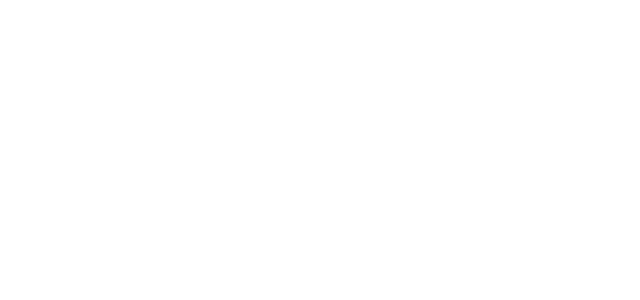
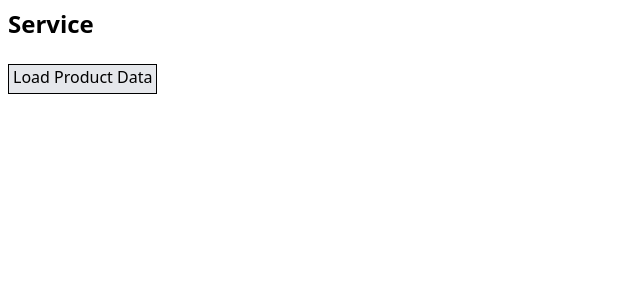
Before and after one commit to SomanAnshuman/Services-and-APIs, an Angular app: page / in a window 1280 px wide. Shown: the top 300 px of the page, without its empty margins (0-640 px from the left). Built offline with nearby package versions, Linux system fonts and the light colour scheme.

Commit message:
day 7 services

```diff
--- a/src/app/app.component.html
+++ b/src/app/app.component.html
@@ -7,7 +7,21 @@
 <!-- * * * * * * * to get started with your project! * * * * * * * -->
 <!-- * * * * * * * * * * * * * * * * * * * * * * * * * * * * * * * -->
 
+<body class="m-2">
+  <h1 class="text-2xl font-bold">Service</h1>
+  <br />
 
+  <button
+    (click)="getProductData()"
+    class="border px-1 pb-1 bg-gray-200 cursor-pointer active:bg-gray-400"
+  >
+    Load Product Data
+  </button>
+
+  @for (item of productData; track item) {
+    <h2 class="font-mono">{{ item.name }}, {{ item.brand }}, {{ item.price }}</h2>
+  }
+</body>
 
 <!-- * * * * * * * * * * * * * * * * * * * * * * * * * * * * * * * * -->
 <!-- * * * * * * * * * * * The content above * * * * * * * * * * * * -->
--- a/src/app/app.component.ts
+++ b/src/app/app.component.ts
@@ -1,11 +1,25 @@
 import { Component } from '@angular/core';
+import { ProductService } from './service/product.service';
 
 @Component({
   selector: 'app-root',
   imports: [],
   templateUrl: './app.component.html',
-  styleUrl: './app.component.css'
+  styleUrl: './app.component.css',
 })
 export class AppComponent {
+  productData:
+    | {
+        name: string;
+        brand: string;
+        price: string;
+      }[]
+    | undefined;
 
+  constructor(private productService: ProductService) {}
+
+  getProductData() {
+    this.productData = this.productService.getProductData();
+    console.log(this.productData);
+  }
 }
--- /dev/null
+++ b/src/app/service/product.service.ts
@@ -0,0 +1,17 @@
+import { Injectable } from '@angular/core';
+
+@Injectable({
+  providedIn: 'root',
+})
+export class ProductService {
+  constructor() {
+    console.log('product service');
+  }
+  getProductData() {
+    return [
+      { name: 'mobile', brand: 'samsung', price: '20000' },
+      { name: 'laptop', brand: 'dell', price: '200000' },
+      { name: 'fridge', brand: 'samsung', price: '10000' },
+    ];
+  }
+}
```
Also changed, not shown: 1 other file (tests, documents, lock files or other folders).
